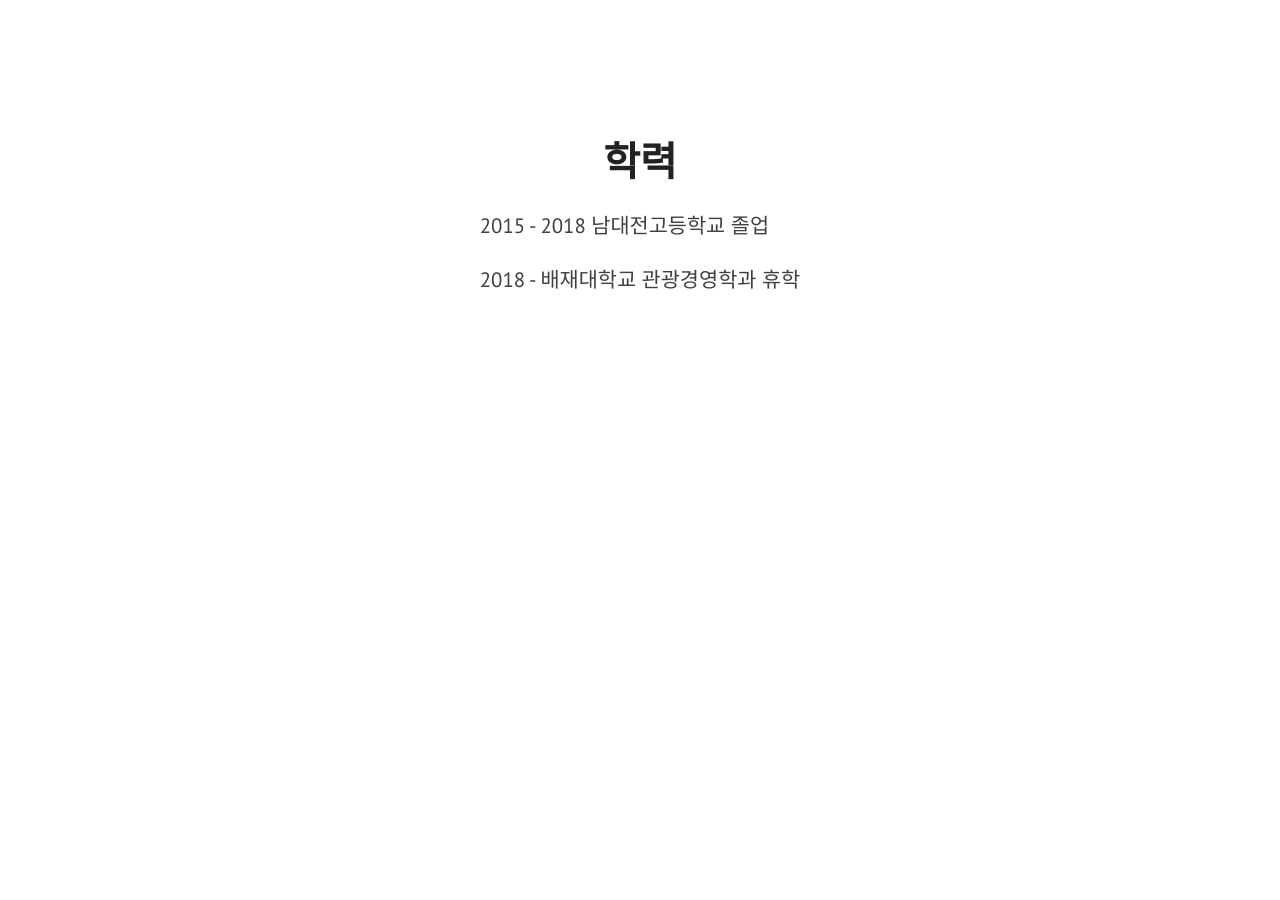
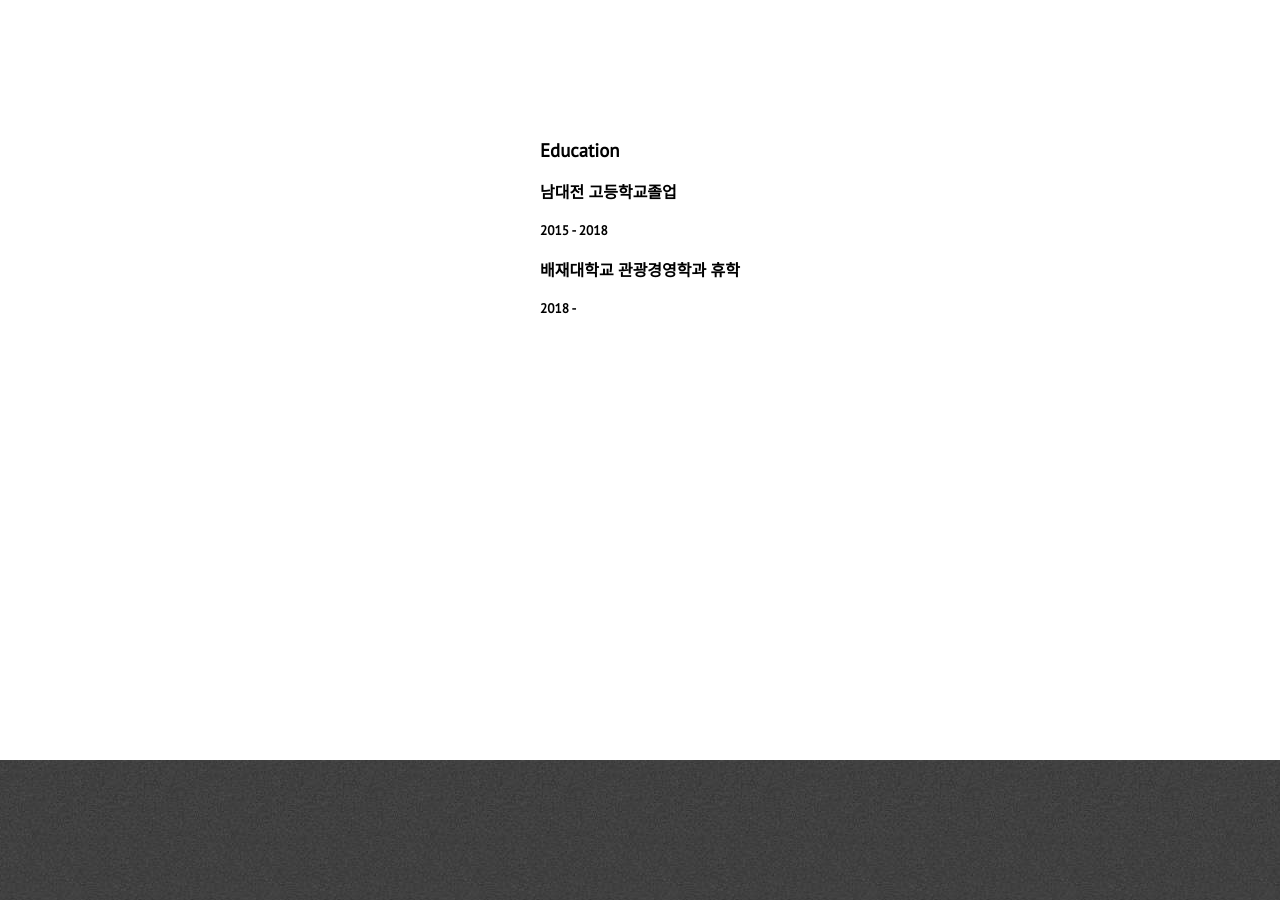
Before and after one commit to YoungGyu99/YoungGyu99.github.io, a Jekyll site: the page built from index.html, in a window 1280 px wide and 900 px high, scrolled down 1200 px. Built offline with Jekyll 4.4.1, drawn with Linux system fonts in a browser that asks for light colours; nearby versions of some CDN libraries; some of the changed text lies outside the part shown.

Commit message:
Update about.html

```diff
--- a/_includes/about.html
+++ b/_includes/about.html
@@ -1,29 +1,17 @@
 <div class="section-wrapper">
     <section class="section about" id="학력">
-        <div id="about-text">
-            <div class="section-heading">학력</div>
-
-            <p class="paragraph-text justify-text">
-               2015 - 2018 남대전고등학교 졸업
-            </p>
-            <p class="paragraph-text justify-text">
-             2018 -  배재대학교 관광경영학과 휴학            </p>
-        </div>
-    </section>
-    <div class="section-wrapper">
-    <section class="section about" id="대외활동">
-        <div id="about-text">
-            <div class="section-heading">대외활동</div>
-            <p class="paragraph-text justify-text">
-               2023.07.16 - 2023.12.26 [계룡건설] 빅데이터 기반 Green Tech SW개발자              </p>
-            <p class="paragraph-text justify-text">
-               자바 언어의 문법과 기본적인 개념
-                · 자바프로그램을 활용한 웹 구축 및 운영 경험에 대한 노하우 습득
-                · JavaServer Pages(JSP)와 Servlet을 이용하여 동적인 웹 페이지 구현
-                · 빅데이터, 인공지능을 활용한 데이터수집·분석 및 예측 업무기술 습득
-                · Spring Boot프레임워크 기반으로 한 웹개발 및 운영기술
-                · 프로젝트를 통한 실전경험 및 취업에 필요한 결과물 도출
-            </p>
-        </div>
+<div class="row">
+            <div class="col-lg-6" data-aos="fade-up">
+              <h3 class="resume-title">Education</h3>
+              <!--고등학교-->
+              <div class="resume-item">
+                <h4>남대전 고등학교졸업</h4>
+                <h5>2015 - 2018</h5>
+              </div>
+              <div class="resume-item">
+                <h4>배재대학교 관광경영학과 휴학</h4>
+                <h5>2018 - </h5>
+              </div>
+            </div>
     </section>
 </div>
```
